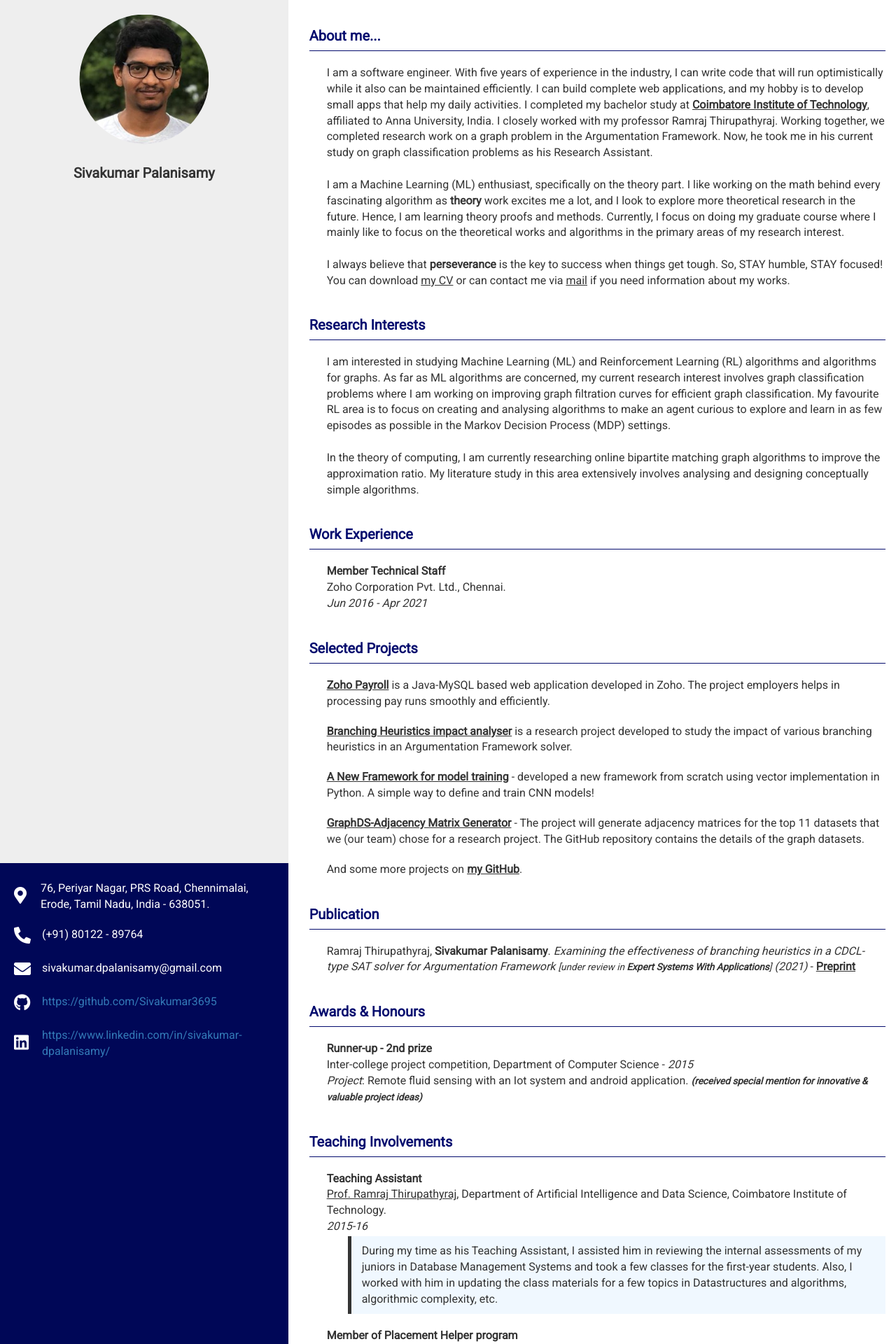
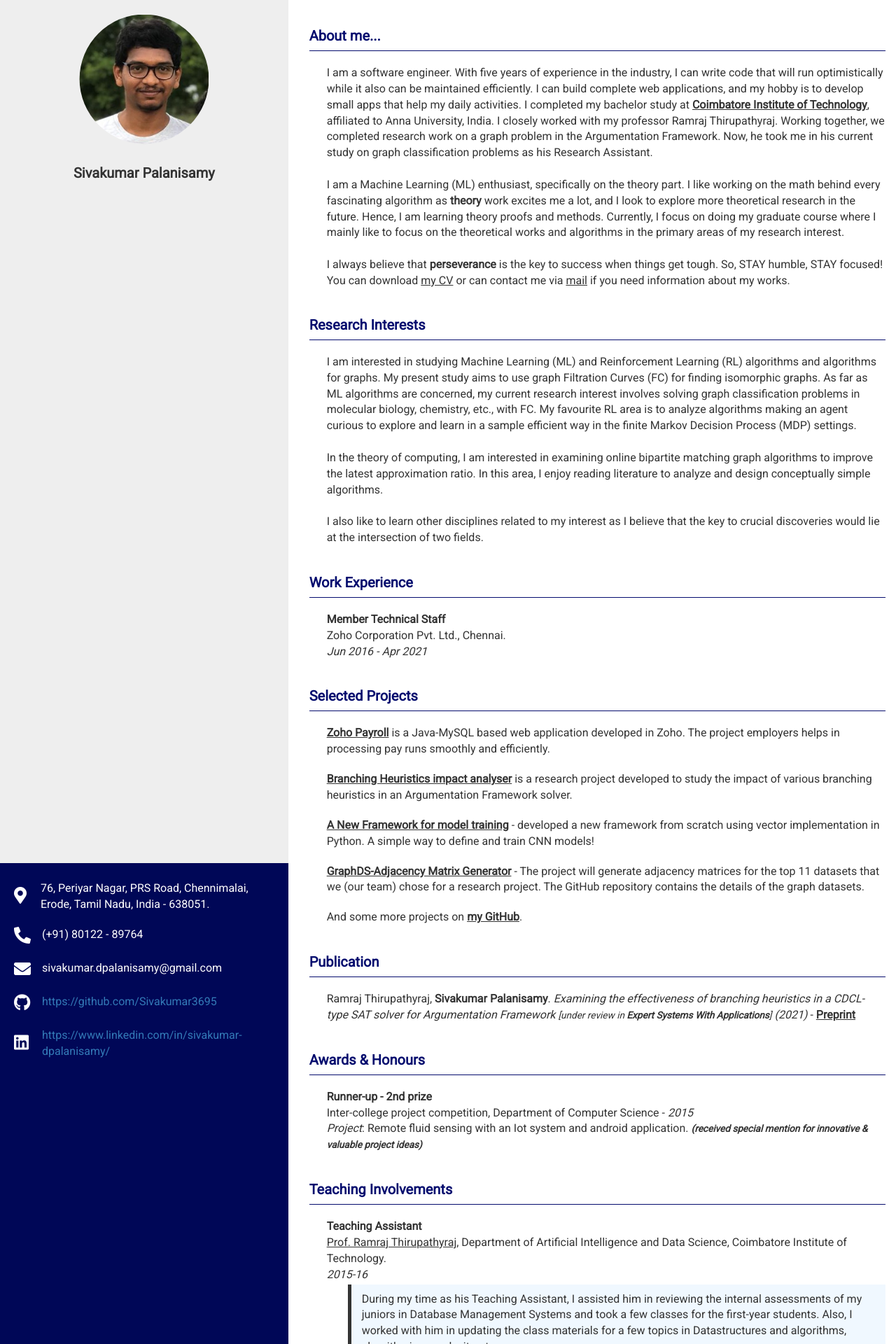
Before and after one commit to Sivakumar3695/Online_CV, a Jekyll site: the page built from index.html, in a window 1280 px wide. Shown: the top 1920 px of the page at 70% size. Built offline with Jekyll 4.4.1, drawn with Linux system fonts in a browser that asks for light colours.

Commit message:
Update researchinterest.html

```diff
--- a/_includes/researchinterest.html
+++ b/_includes/researchinterest.html
@@ -3,9 +3,11 @@
 	<h2 style="margin-top:40px">Research Interests</h2>
 	<div class="content description">
 		<div>
-			I am interested in studying Machine Learning (ML) and Reinforcement Learning (RL) algorithms and algorithms for graphs. As far as ML algorithms are concerned, my current research interest involves graph classification problems where I am working on improving graph filtration curves for efficient graph classification. My favourite RL area is to focus on creating and analysing algorithms to make an agent curious to explore and learn in as few episodes as possible in the Markov Decision Process (MDP) settings. <br><br>
+			I am interested in studying Machine Learning (ML) and Reinforcement Learning (RL) algorithms and algorithms for graphs. My present study aims to use graph Filtration Curves (FC) for finding isomorphic graphs. As far as ML algorithms are concerned, my current research interest involves solving graph classification problems in molecular biology, chemistry, etc., with FC. My favourite RL area is to analyze algorithms making an agent curious to explore and learn in a sample efficient way in the finite Markov Decision Process (MDP) settings. <br><br>
 
-In the theory of computing, I am currently researching online bipartite matching graph algorithms to improve the approximation ratio. My literature study in this area extensively involves analysing and designing conceptually simple algorithms.
+			In the theory of computing, I am interested in examining online bipartite matching graph algorithms to improve the latest approximation ratio. In this area, I enjoy reading literature to analyze and design conceptually simple algorithms. <br><br>
+
+			I also like to learn other disciplines related to my interest as I believe that the key to crucial discoveries would lie at the intersection of two fields.
 
 		</div>
 
```
